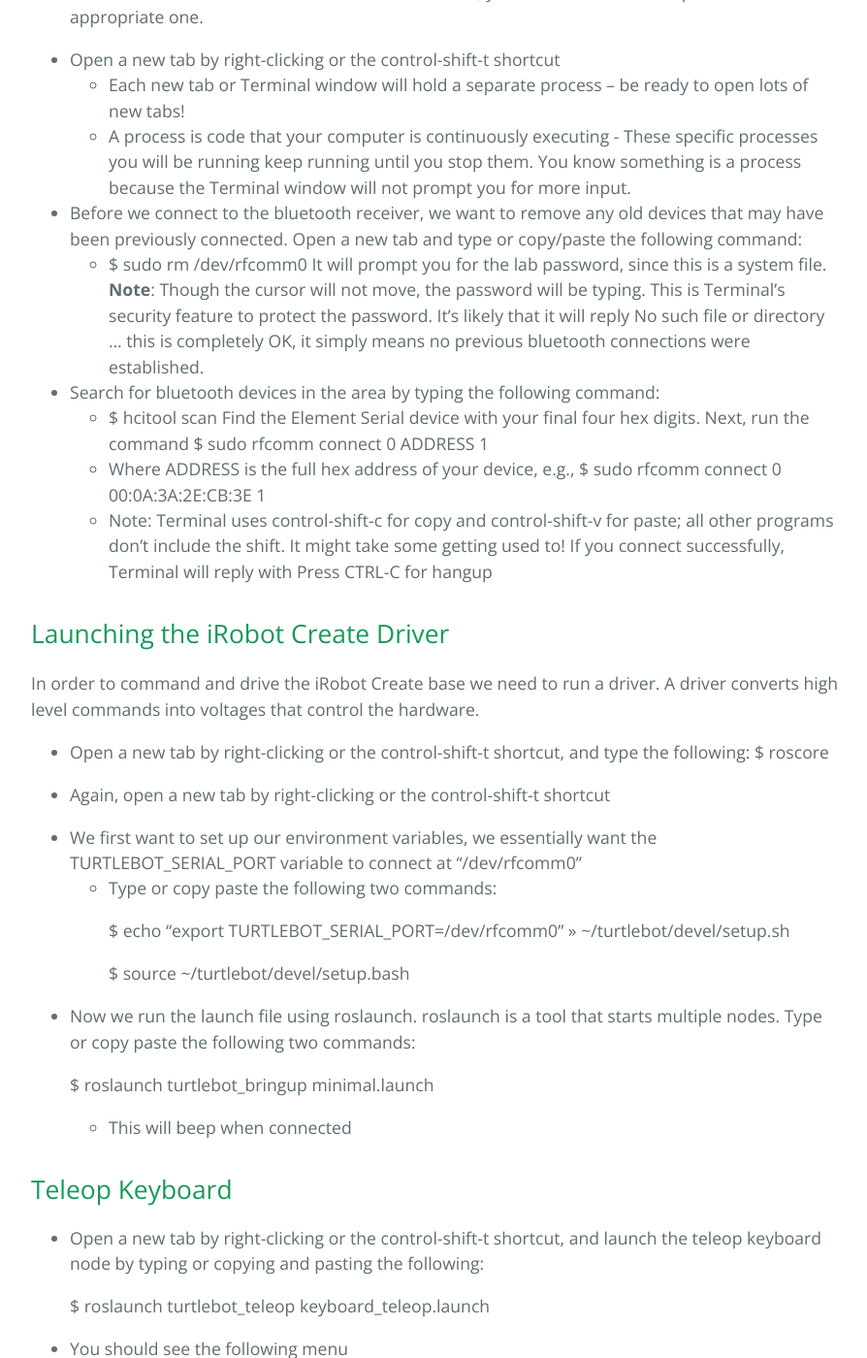
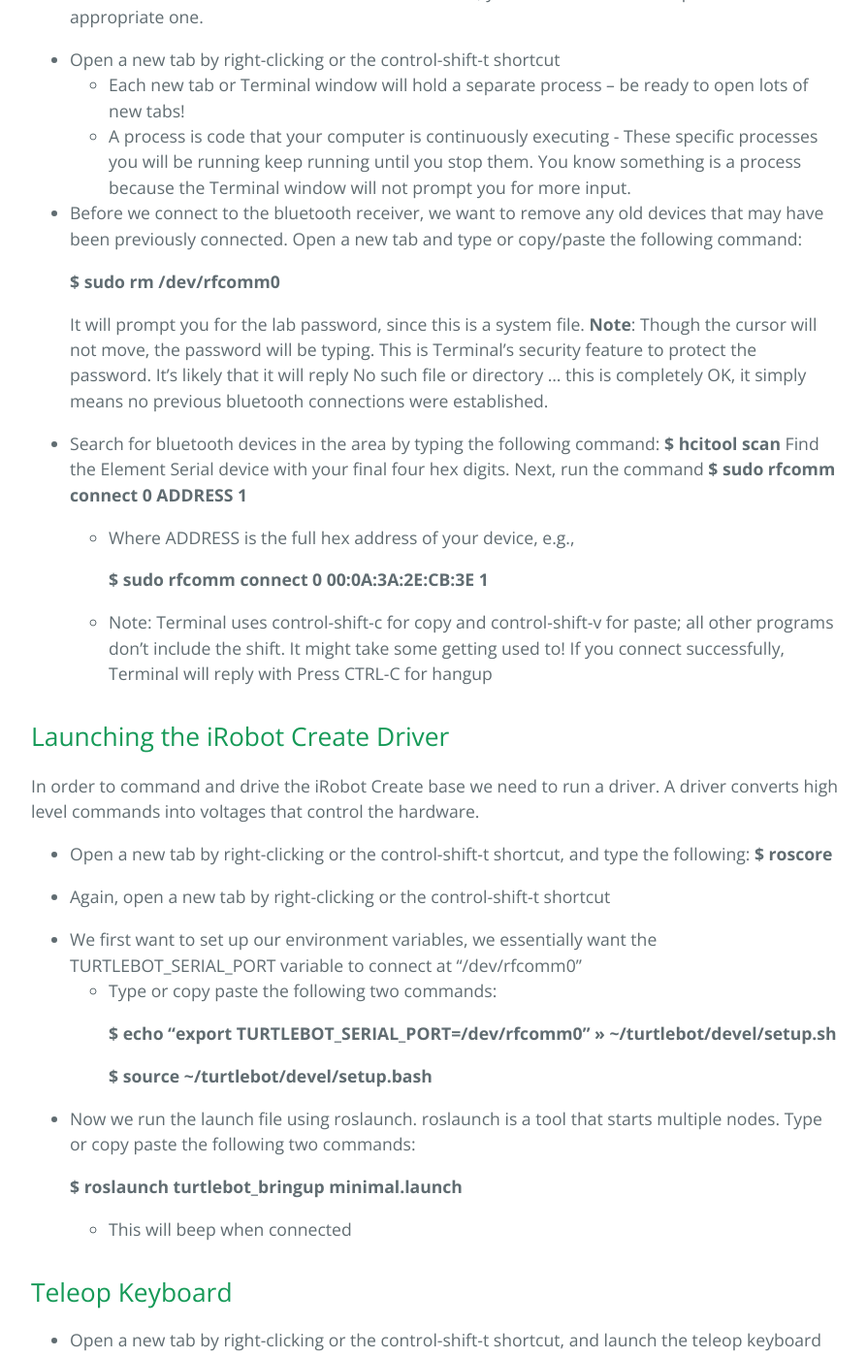
Before and after one commit to gcc-robotics/robot-motion-planning-labs, a Jekyll site: the page built from _posts/2014-07-01-lab1-why-marek-is-awesome.md, in a window 1280 px wide and 1400 px high, scrolled down 1699 px. Shown: the whole window at 97% size, without its empty margins (192-1086 px from the left). Built offline with Jekyll 4.4.1, drawn with Linux system fonts in a browser that asks for light colours; the repository's description, which GitHub fills in, is left out; some of the changed text lies outside the part shown.

Commit message:
lab 1 edit

```diff
--- a/_posts/2014-07-01-lab1-why-marek-is-awesome.md
+++ b/_posts/2014-07-01-lab1-why-marek-is-awesome.md
@@ -47,17 +47,23 @@
   * A process is code that your computer is continuously executing - These specific processes you will be running keep running until you stop them. You know something is a process because the Terminal window will not prompt you for more input.
 
 * Before we connect to the bluetooth receiver, we want to remove any old devices that may have been previously connected. Open a new tab and type or copy/paste the following command:
-  * $ sudo rm /dev/rfcomm0
+
+    __$ sudo rm /dev/rfcomm0__
+
     It will prompt you for the lab password, since this is a system file.
 __Note__: Though the cursor will not move, the password will be typing. This is Terminal's security feature to protect the password.
 It's likely that it will reply No such file or directory ... this is completely OK, it simply means no previous bluetooth connections were established.
 
 * Search for bluetooth devices in the area by typing the following command:
-  * $ hcitool scan
+    __$ hcitool scan__
 Find the Element Serial device with your final four hex digits.
-Next, run the command $ sudo rfcomm connect 0 ADDRESS 1
+Next, run the command
+    __$ sudo rfcomm connect 0 ADDRESS 1__
+
   * Where ADDRESS is the full hex address of your device, e.g.,
-$ sudo rfcomm connect 0 00:0A:3A:2E:CB:3E 1
+
+    __$ sudo rfcomm connect 0 00:0A:3A:2E:CB:3E 1__
+
   * Note: Terminal uses control-shift-c for copy and control-shift-v for paste; all other programs don't include the shift. It might take some getting used to!
 If you connect successfully, Terminal will reply with Press CTRL-C for hangup
 
@@ -71,20 +77,20 @@
 In order to command and drive the iRobot Create base we need to run a driver. A driver converts high level commands into voltages that control the hardware.
 
 * Open a new tab by right-clicking or the control-shift-t shortcut, and type the following:
-    $ roscore
+    __$ roscore__
 
 * Again, open a new tab by right-clicking or the control-shift-t shortcut
 
 * We first want to set up our environment variables, we essentially want the TURTLEBOT_SERIAL_PORT variable to connect at “/dev/rfcomm0”
   * Type or copy paste the following two commands:
 
-    $ echo "export TURTLEBOT_SERIAL_PORT=/dev/rfcomm0" >> ~/turtlebot/devel/setup.sh
+    __$ echo "export TURTLEBOT_SERIAL_PORT=/dev/rfcomm0" >> ~/turtlebot/devel/setup.sh__
 
-    $ source ~/turtlebot/devel/setup.bash
+    __$ source ~/turtlebot/devel/setup.bash__
 
 * Now we run the launch file using roslaunch. roslaunch is a tool that starts multiple nodes. Type or copy paste the following two commands:
 
-    $ roslaunch turtlebot_bringup minimal.launch
+    __$ roslaunch turtlebot_bringup minimal.launch__
 
   * This will beep when connected
 
@@ -99,17 +105,26 @@
 * You should see the following menu
 
 Control Your Turtlebot!
----------------------------
+
 Moving around:
+
    u    i    o
+
    j    k    l
+
    m    ,    .
 
+
 q/z : increase/decrease max speeds by 10%
+
 w/x : increase/decrease only linear speed by 10%
+
 e/c : increase/decrease only angular speed by 10%
+
 space key, k : force stop
+
 anything else : stop smoothly
 
+
 CTRL-C to quit
-Get moving!
+* Get moving!
```
